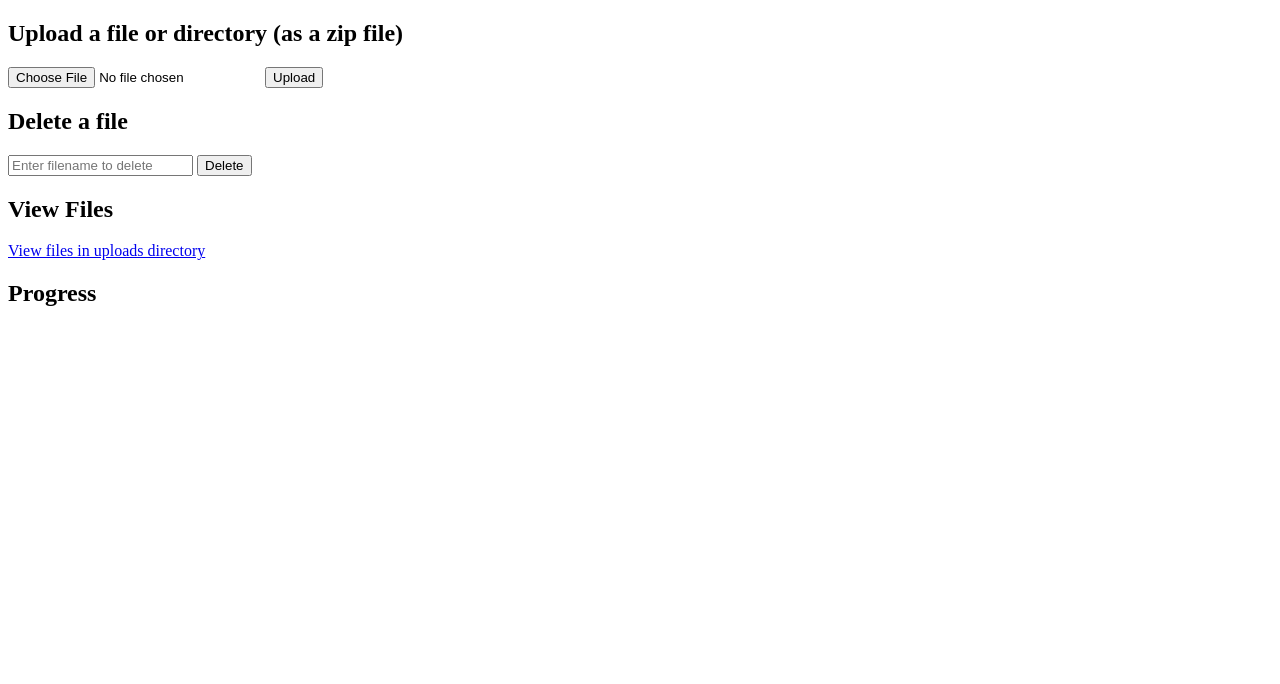
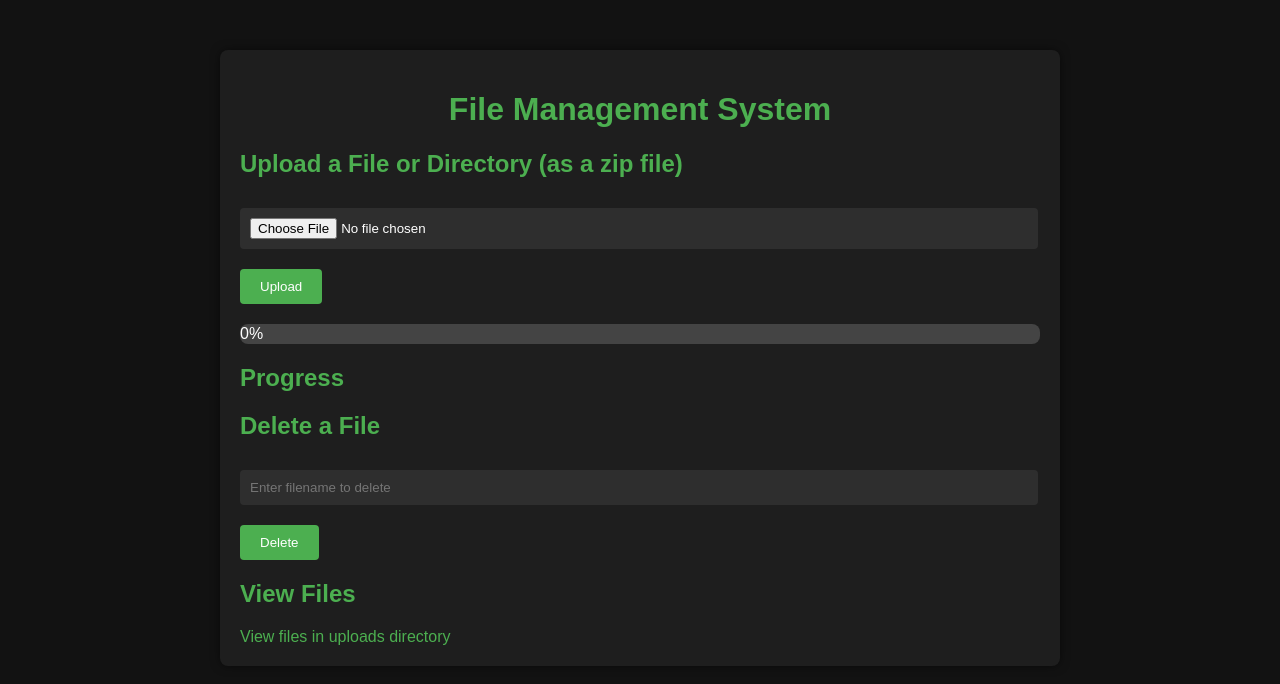
Before and after one commit to abdallahisalem/http-file-server, a plain HTML site: page index.html in a window 1280 px wide. Drawn offline with nearby package versions, Linux system fonts and the light colour scheme; no server answers.

Commit message:
a better version

```diff
--- a/index.html
+++ b/index.html
@@ -5,26 +5,88 @@
   <meta name="viewport" content="width=device-width, initial-scale=1.0">
   <title>File Upload</title>
   <script src="/socket.io/socket.io.js"></script>
+  <link rel="stylesheet" href="../../static/styles.css">
 </head>
 <body>
-  <h2>Upload a file or directory (as a zip file)</h2>
-  <form action="/upload" method="post" enctype="multipart/form-data">
-    <input type="file" name="file" />
-    <button type="submit">Upload</button>
-  </form>
-  <h2>Delete a file</h2>
-  <form action="/delete" method="post">
-    <input type="text" name="filename" placeholder="Enter filename to delete" />
-    <button type="submit">Delete</button>
-  </form>
-  <h2>View Files</h2>
-  <a href="/files/">View files in uploads directory</a>
-  <h2>Progress</h2>
-  <div id="progress"></div>
+  <div class="container">
+    <h1>File Management System</h1>
+
+    <section>
+      <h2>Upload a File or Directory (as a zip file)</h2>
+      <form id="upload-form" action="/upload" method="post" enctype="multipart/form-data">
+        <input type="file" name="file" id="file" class="input-file"/>
+        <button type="submit" class="btn">Upload</button>
+      </form>
+      <div id="progress-bar">
+        <div id="progress-bar-fill">0%</div>
+      </div>
+    </section>
+
+    <section>
+      <h2>Progress</h2>
+      <div id="progress"></div>
+    </section>
+
+    <section>
+      <h2>Delete a File</h2>
+      <form action="/delete" method="post">
+        <input type="text" name="filename" placeholder="Enter filename to delete" class="input-text"/>
+        <button type="submit" class="btn">Delete</button>
+      </form>
+    </section>
+
+    <section>
+      <h2>View Files</h2>
+      <a href="/files/" class="link">View files in uploads directory</a>
+    </section>
+  </div>
+
   <script>
     const socket = io();
+    const form = document.getElementById('upload-form');
+    const progressBarFill = document.getElementById('progress-bar-fill');
+
+    form.addEventListener('submit', (event) => {
+      event.preventDefault();
+      const fileInput = document.getElementById('file');
+      const formData = new FormData();
+      formData.append('file', fileInput.files[0]);
+
+      const xhr = new XMLHttpRequest();
+      xhr.open('POST', '/upload', true);
+
+      xhr.upload.onprogress = (event) => {
+        if (event.lengthComputable) {
+          const percentComplete = (event.loaded / event.total) * 100;
+          progressBarFill.style.width = percentComplete + '%';
+          progressBarFill.textContent = Math.round(percentComplete) + '%';
+        }
+      };
+
+      xhr.onload = () => {
+        if (xhr.status === 200) {
+          console.log('Upload complete');
+        } else {
+          console.error('Upload failed');
+        }
+      };
+
+      xhr.send(formData);
+    });
+
+    socket.on('uploadProgress', (progress) => {
+      progressBarFill.style.width = progress.percentage + '%';
+      progressBarFill.textContent = Math.round(progress.percentage) + '%';
+    });
 
     socket.on('progress', (data) => {
+      const progressDiv = document.getElementById('progress');
+      const message = document.createElement('p');
+      message.textContent = data.message;
+      progressDiv.appendChild(message);
+    });
+
+    socket.on('decompress', (data) => {
       const progressDiv = document.getElementById('progress');
       const message = document.createElement('p');
       message.textContent = data.message;
--- /dev/null
+++ b/static/styles.css
@@ -0,0 +1,96 @@
+body {
+  font-family: Arial, sans-serif;
+  background-color: #121212;
+  color: #ffffff;
+  margin: 0;
+  padding: 0;
+}
+
+.container {
+  max-width: 800px;
+  margin: 50px auto;
+  padding: 20px;
+  background-color: #1e1e1e;
+  border-radius: 8px;
+  box-shadow: 0 0 10px rgba(0, 0, 0, 0.5);
+}
+
+h1 {
+  text-align: center;
+  color: #4caf50;
+}
+
+h2 {
+  color: #4caf50;
+  margin-top: 20px;
+}
+
+form {
+  margin-bottom: 20px;
+}
+
+.input-file, .input-text {
+  width: calc(100% - 22px);
+  padding: 10px;
+  margin: 10px 0;
+  border: none;
+  border-radius: 4px;
+}
+
+.input-file {
+  background-color: #2e2e2e;
+  color: #ffffff;
+}
+
+.input-text {
+  background-color: #2e2e2e;
+  color: #ffffff;
+}
+
+.btn {
+  background-color: #4caf50;
+  color: #ffffff;
+  padding: 10px 20px;
+  border: none;
+  border-radius: 4px;
+  cursor: pointer;
+  margin-top: 10px;
+}
+
+.btn:hover {
+  background-color: #45a049;
+}
+
+#progress-bar {
+  width: 100%;
+  background-color: #444;
+  border-radius: 8px;
+  overflow: hidden;
+  margin-top: 20px;
+}
+
+#progress-bar-fill {
+  height: 20px;
+  width: 0;
+  background-color: #4caf50;
+  text-align: center;
+  line-height: 20px;
+  color: white;
+  transition: width 0.2s;
+}
+
+.link {
+  color: #4caf50;
+  text-decoration: none;
+}
+
+.link:hover {
+  text-decoration: underline;
+}
+
+#progress p {
+  background-color: #333;
+  padding: 10px;
+  border-radius: 4px;
+  margin-top: 10px;
+}
```
Also changed, not shown: server.js (+20 -5 lines).
